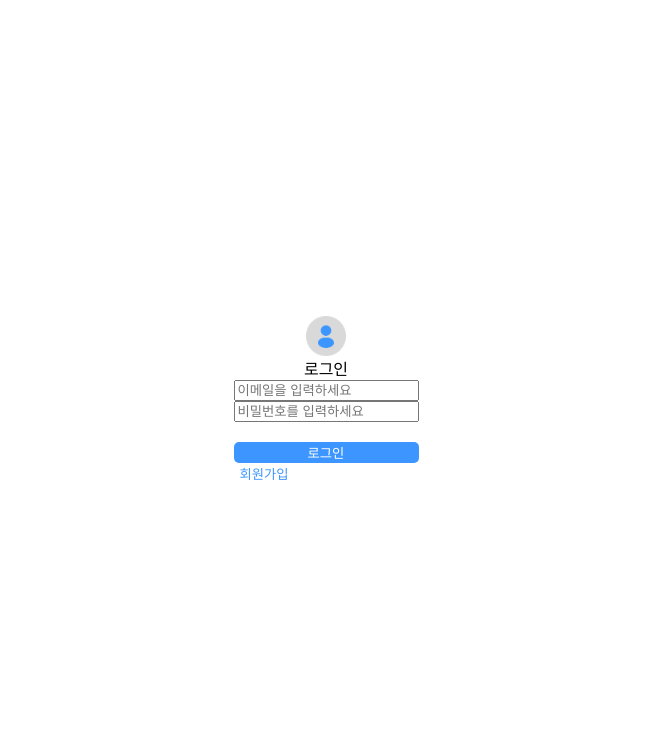
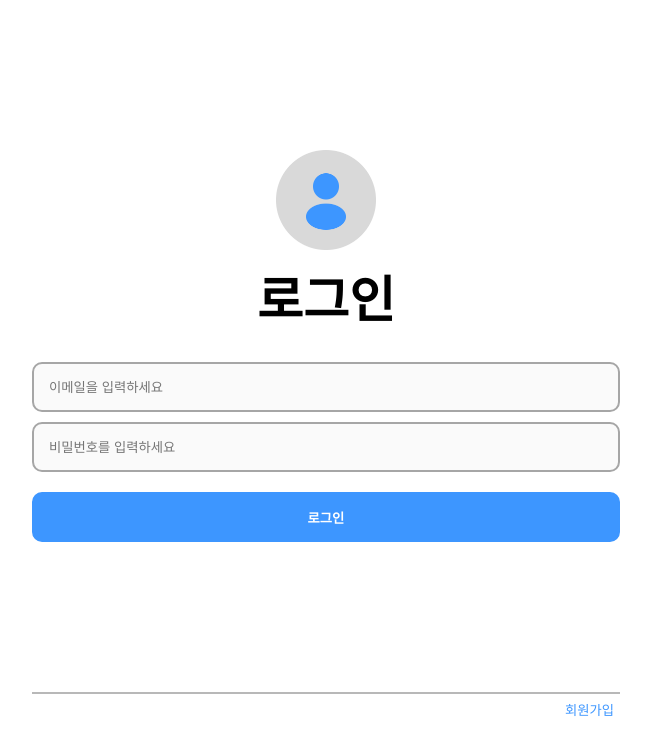
Before and after one commit to TeamStation/FrontEnd, a React (Create React App) app: page /login in a window 1280 px wide. Shown: the top 754 px of the page, without its empty margins (314-965 px from the left). Built offline with nearby package versions, Linux system fonts and the light colour scheme.

Commit message:
Feat: 로그인 기능 추가

```diff
--- a/package.json
+++ b/package.json
@@ -6,8 +6,10 @@
     "@testing-library/jest-dom": "^5.14.1",
     "@testing-library/react": "^13.0.0",
     "@testing-library/user-event": "^13.2.1",
+    "axios": "^1.4.0",
     "classnames": "^2.3.2",
     "global": "^4.4.0",
+    "http-proxy-middleware": "^2.0.6",
     "interactjs": "^1.10.17",
     "moment": "^2.29.4",
     "node-sass": "^9.0.0",
--- a/src/css/login-page.scss
+++ b/src/css/login-page.scss
@@ -1,8 +1,64 @@
-.login-container{
-    display:flex;
-    width: 100%;
-    height: 100vh;
-   align-items: "center";
-   justify-items: "center";
+.login-container {
+    display: flex;
+    margin-top: 150px;
+    flex-direction: column;
+    justify-content: center;
+    align-items: center;
+}
 
+.profile-image-thumbnail {
+    width: 100px;
+    height: 100px;
+    margin-bottom: 10px;
 }
+
+.input-box {
+    display: block;
+    box-sizing: border-box;
+    width: 588px;
+    height: 50px;
+    margin-bottom: 10px;
+    padding-left: 15px;
+    background-color: "#3D96FF";
+    border-radius: 10px;
+    border: 2px solid #a6a6a6;
+    background-color: #fafafa;
+}
+
+.login-title {
+    display: block;
+    font-size: 50px;
+    font-weight: bold;
+    padding-bottom: 30px;
+}
+
+.login-btn {
+    display: block;
+    width: 588px;
+    font-weight: bold;
+    color: white;
+    background-color: #3d96ff;
+    border-radius: 10px;
+    border: 2px solid #3d96ff;
+    height: 50px;
+    margin-top: 20px;
+    cursor: pointer;
+}
+
+.horizontal-line {
+    margin-top: 150px;
+    margin-bottom: 5px;
+    width: 588px;
+    height: 2px;
+    background: #B8B8B8;
+}
+
+.signup-btn {
+    border: none;
+    background-color: transparent;
+    cursor: pointer;
+    color: #3D96FF;
+    display: float;
+    float: right;
+    ;
+}
--- a/src/pages/Login/Auth.js
+++ b/src/pages/Login/Auth.js
@@ -1,23 +1,25 @@
 import React, { useState } from "react";
 import { Link } from "react-router-dom";
 import "../../css/auth-page.scss";
+import API from "../../utils/API";
 
 function SignUp() {
   const [authState, setAuthState] = useState(false);
   const [emailInput, setEmailInput] = useState("");
+
   const emailAuthClick = (e) => {
     e.preventDefault();
     setAuthState(true);
 
-    // API 작성
+    API.post("/api/emailConfirm", null, {
+      params: {
+        email: emailInput,
+      },
+    }).then((res) => console.log(res));
   };
 
   const handleEmailInput = (e) => {
     setEmailInput(e.target.value);
-  };
-
-  const signUpBtnClick = (e) => {
-    // API 작성
   };
 
   return (
@@ -45,9 +47,7 @@ function SignUp() {
                 className="auth-code-input-box"
               />
               <Link to="/signup" state={{ email: emailInput }}>
-                <button className="signup-btn" onClick={signUpBtnClick}>
-                  회원가입
-                </button>
+                <button className="signup-btn">회원가입</button>
               </Link>
             </form>
           </div>
--- a/src/pages/Login/Login.js
+++ b/src/pages/Login/Login.js
@@ -1,61 +1,73 @@
-import React from "react";
+import React, { useState } from "react";
 import "../../css/login-page.scss";
+import { useNavigate } from "react-router-dom";
 import { Link } from "react-router-dom";
 import login_img from "../../images/login_icon.png";
 //import bar_img from "../../images/bar_img.png";
+import API from "../../utils/API";
 
 function Login() {
-  console.log(__dirname);
+  // console.log(__dirname);
+
+  const navigate = useNavigate();
+  const [emailInput, setEmailInput] = useState("");
+  const [pwInput, setPwInput] = useState("");
+
+  const handleEmailInput = (e) => {
+    setEmailInput(e.target.value);
+  };
+
+  const handlePwInput = (e) => {
+    setPwInput(e.target.value);
+  };
+
+  const onClick = (e) => {
+    e.preventDefault();
+    const request = {
+      email: emailInput,
+      password: pwInput,
+    };
+
+    API.post("/api/members/login", request).then((res) => {
+      console.log(res);
+      navigate("/mypage");
+    });
+  };
   return (
     <div className="login-container">
-      <div
-        style={{
-          width: "100%",
-          display: "flex",
-          justifyContent: "center",
-          alignItems: "center",
-          height: "100vh",
-        }}
-      >
       {/* <LoginImg /> */}
 
-        <form style={{ display: "flex", flexDirection: "column" }}>
       <img
         src={login_img}
-            style={{ alignSelf: "center", width: "40px" }}
-            alt="로그인이미지"
+        alt="프로필 이미지"
+        className="profile-image-thumbnail"
       />
-          <div style={{ alignSelf: "center" }}>로그인</div>
-          <input type="email" placeholder="이메일을 입력하세요" />
-          <input type="password" placeholder="비밀번호를 입력하세요" />
-          <br />
-          <button
-            formAction=""
-            style={{
-              backgroundColor: "#3D96FF",
-              borderRadius: "5px",
-              borderStyle: "none",
-              color: "#FFFFFF",
-            }}
-          >
+      <div>
+        <span className="login-title">로그인</span>
+      </div>
+      <form>
+        <input
+          type="text"
+          placeholder="이메일을 입력하세요"
+          onChange={handleEmailInput}
+          className="input-box"
+        />
+        <input
+          type="password"
+          placeholder="비밀번호를 입력하세요"
+          onChange={handlePwInput}
+          className="input-box"
+        />
+        <button onClick={onClick} className="login-btn">
           로그인
         </button>
         {/* <img src={bar_img} alt="막대이미지" /> */}
 
+        <div className="horizontal-line" />
         <Link to="/auth">
-            <button
-              formAction=""
-              style={{
-                backgroundColor: "#FFFFFF",
-                borderStyle: "none",
-                color: "#3D96FF",
-              }}
-            >
-              회원가입
-            </button>
+          <button className="signup-btn">회원가입</button>
         </Link>
       </form>
-      </div>
     </div>
   );
 }
--- a/src/pages/Login/SignUp.js
+++ b/src/pages/Login/SignUp.js
@@ -1,10 +1,12 @@
 import React, { useState } from "react";
-import { useLocation } from "react-router-dom";
+import { useLocation, useNavigate } from "react-router-dom";
 import "../../css/signup-page.scss";
+import API from "../../utils/API";
 
 function SignUp() {
   const location = useLocation();
   const email = location.state?.email;
+  const navigate = useNavigate();
 
   const [nameInput, setNameInput] = useState("");
   const [pwInput, setPwInput] = useState("");
@@ -36,6 +38,10 @@ function SignUp() {
       };
 
       // API 요청 후 마이페이지로 이동
+      API.post("/api/members/signup", request).then((res) => {
+        console.log(res);
+        navigate("/mypage");
+      });
     }
   };
 
--- /dev/null
+++ b/src/utils/API.js
@@ -0,0 +1,11 @@
+import axios from "axios";
+
+const API = axios.create({
+  baseURL: "http://3.35.203.183",
+  //   headers: {
+  // "Access-Control-Allow-Origin": `http://localhost:3000/`,
+  // "Access-Control-Allow-Credentials": "true",
+  //   },
+});
+
+export default API;
```
Also changed, not shown: 1 other file (tests, documents, lock files or other folders). Lines whose indentation alone changed are shown as unchanged.
